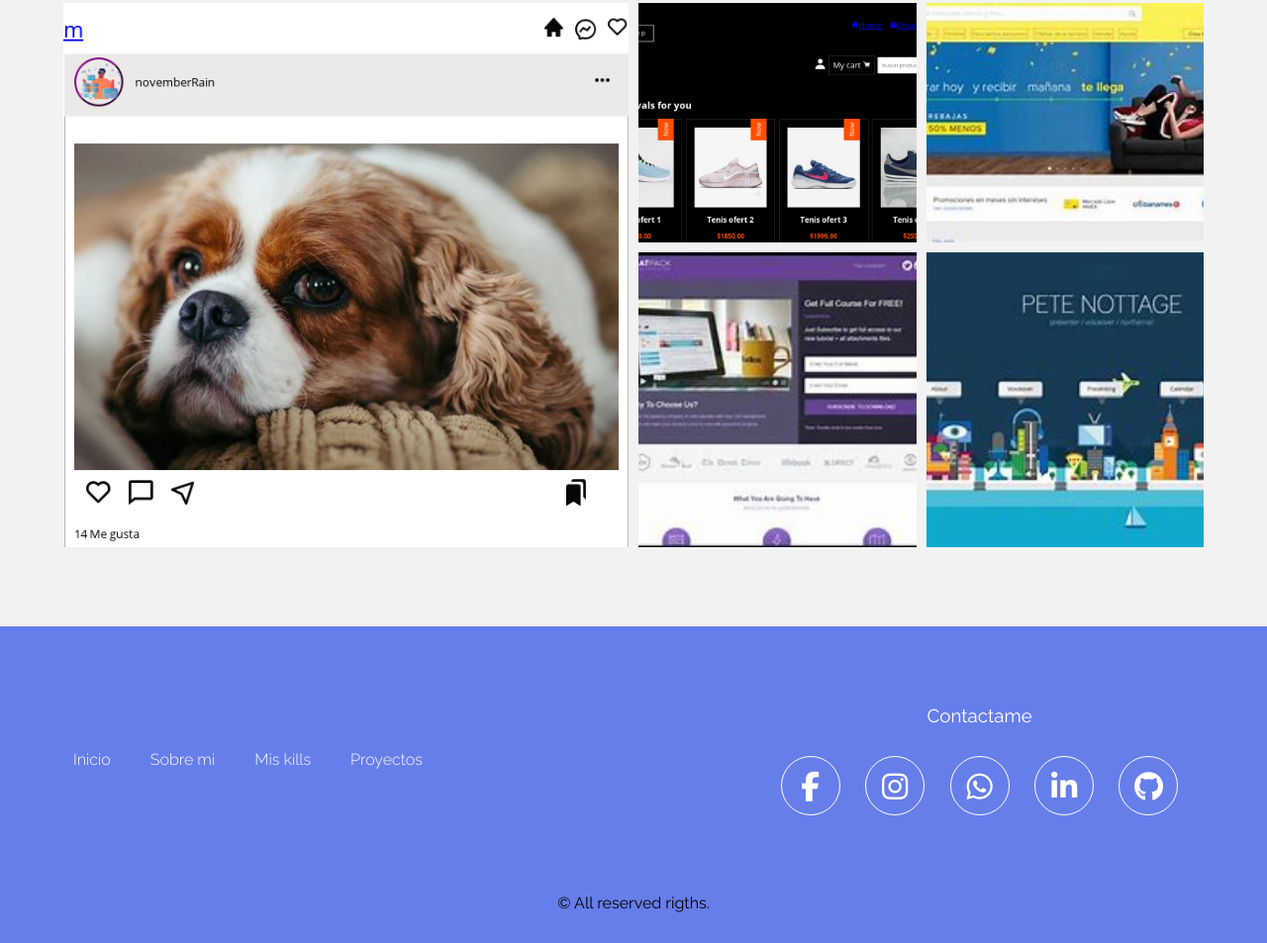
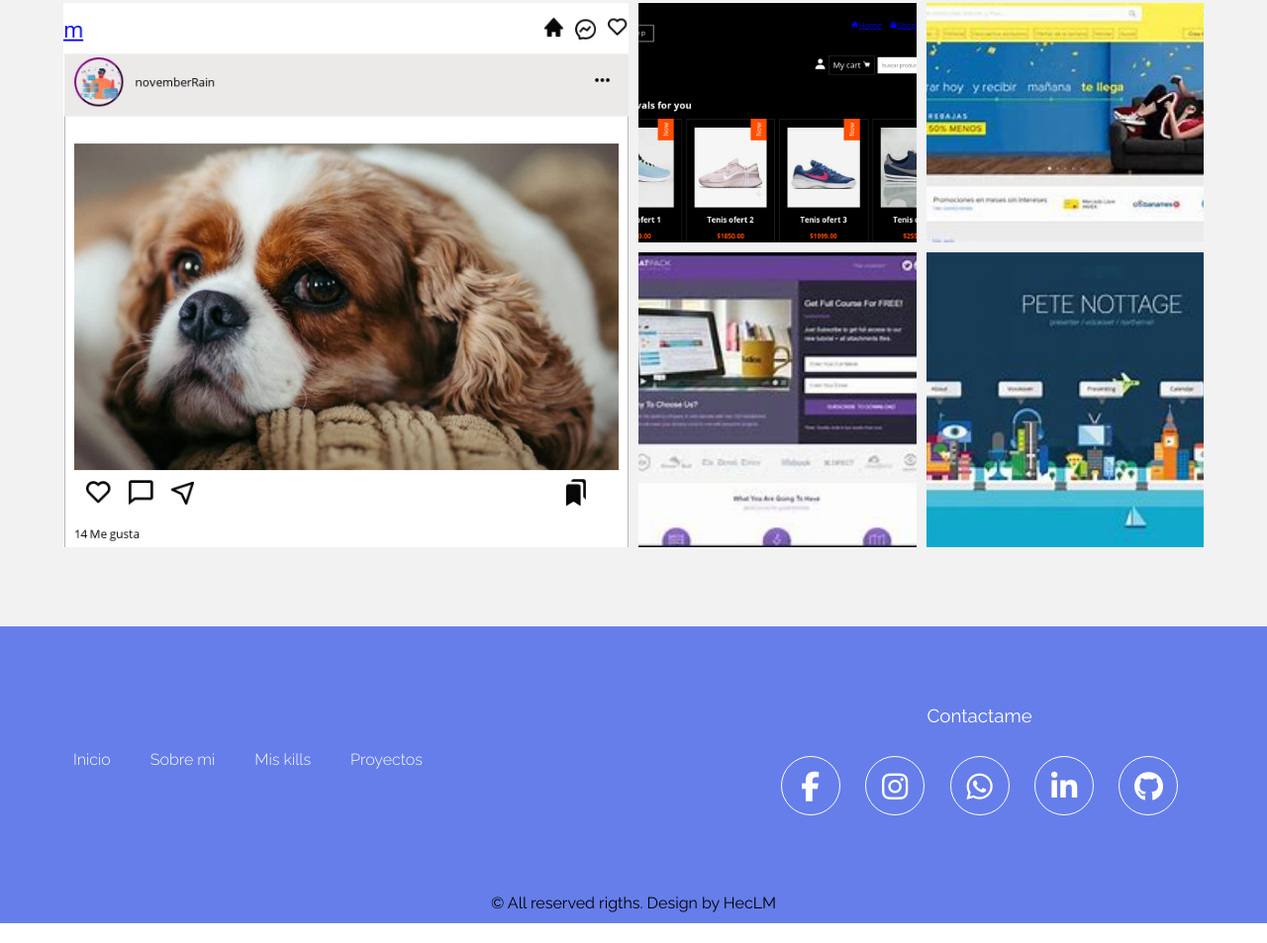
Before and after one commit to HectorLira868/portafolio, a plain HTML site: page index.html in a window 1280 px wide. Shown: the part 2683-3636 px from the top of the page at 99% size. Drawn offline with Linux system fonts and the light colour scheme.

Commit message:
Add CV commit

```diff
--- a/assets/css/style.css
+++ b/assets/css/style.css
@@ -289,5 +289,5 @@ body {
 
 .author {
     text-align: center;
-    padding-bottom: 30px;
+    padding-bottom: 10px;
 }
--- a/index.html
+++ b/index.html
@@ -50,7 +50,7 @@
                 perspiciatis voluptas labore doloribus provident voluptate eos quo reiciendis temporibus velit mollitia
                 neque omnis quae.
             </p>
-            <a href="#contact" class="presentation-cta">Contactame ahora</a>
+            <a href="assets/CV.pdf" target="_blank" class="presentation-cta" download="assets/CV.pdf">Descarga mi CV</a>
         </section>
         <section class="about div-container" id="skills">
             <div class="about-texts">
@@ -170,7 +170,7 @@
                 </div>
             </section>
         </div>
-        <p class="author">&copy All reserved rigths.</p>
+        <p class="author">&copy All reserved rigths. Design by HecLM</p>
     </footer>
     <script src="https://kit.fontawesome.com/86421aa957.js" crossorigin="anonymous"></script>
 </body>
```
Also changed, not shown: 1 other file.
